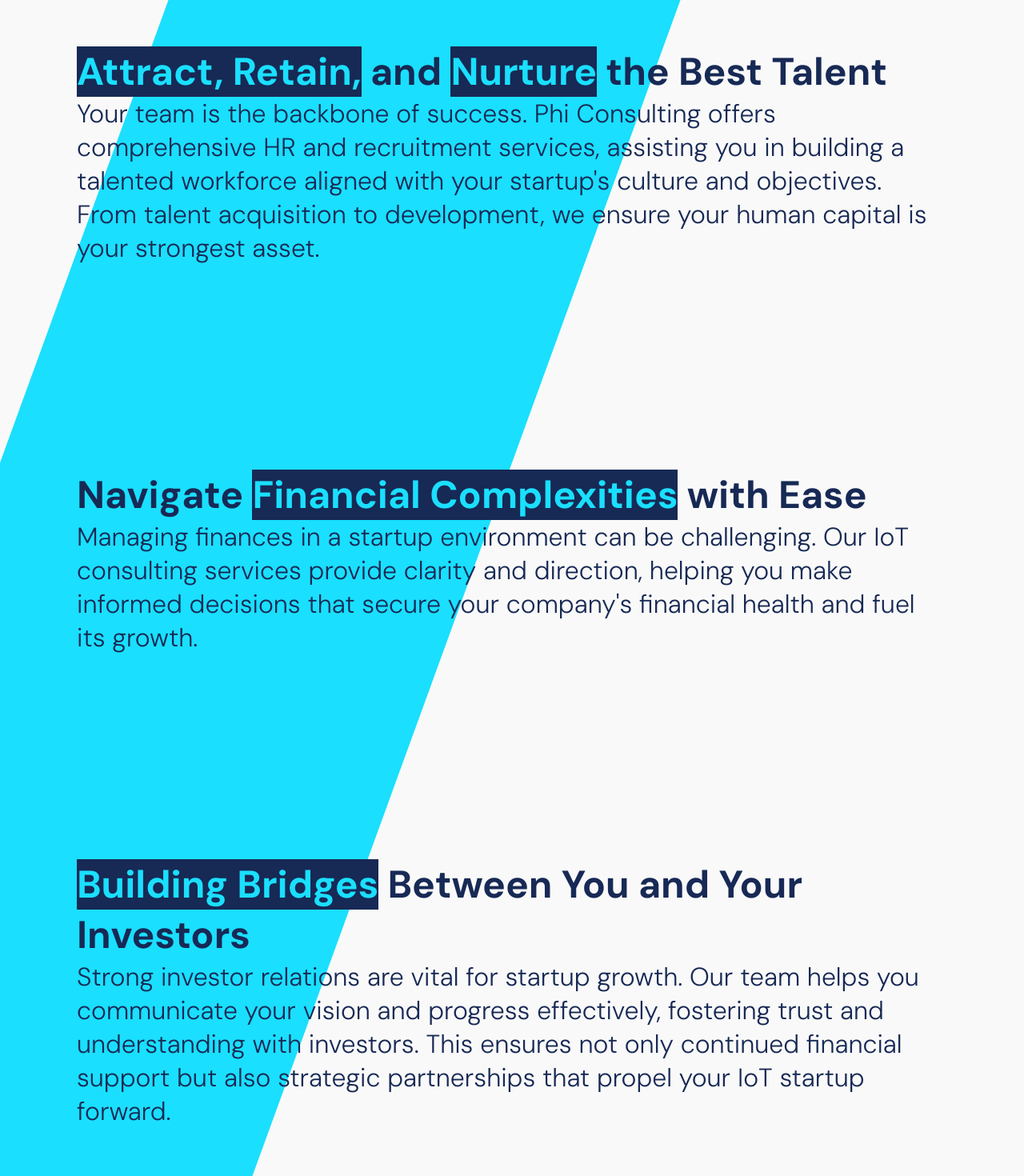
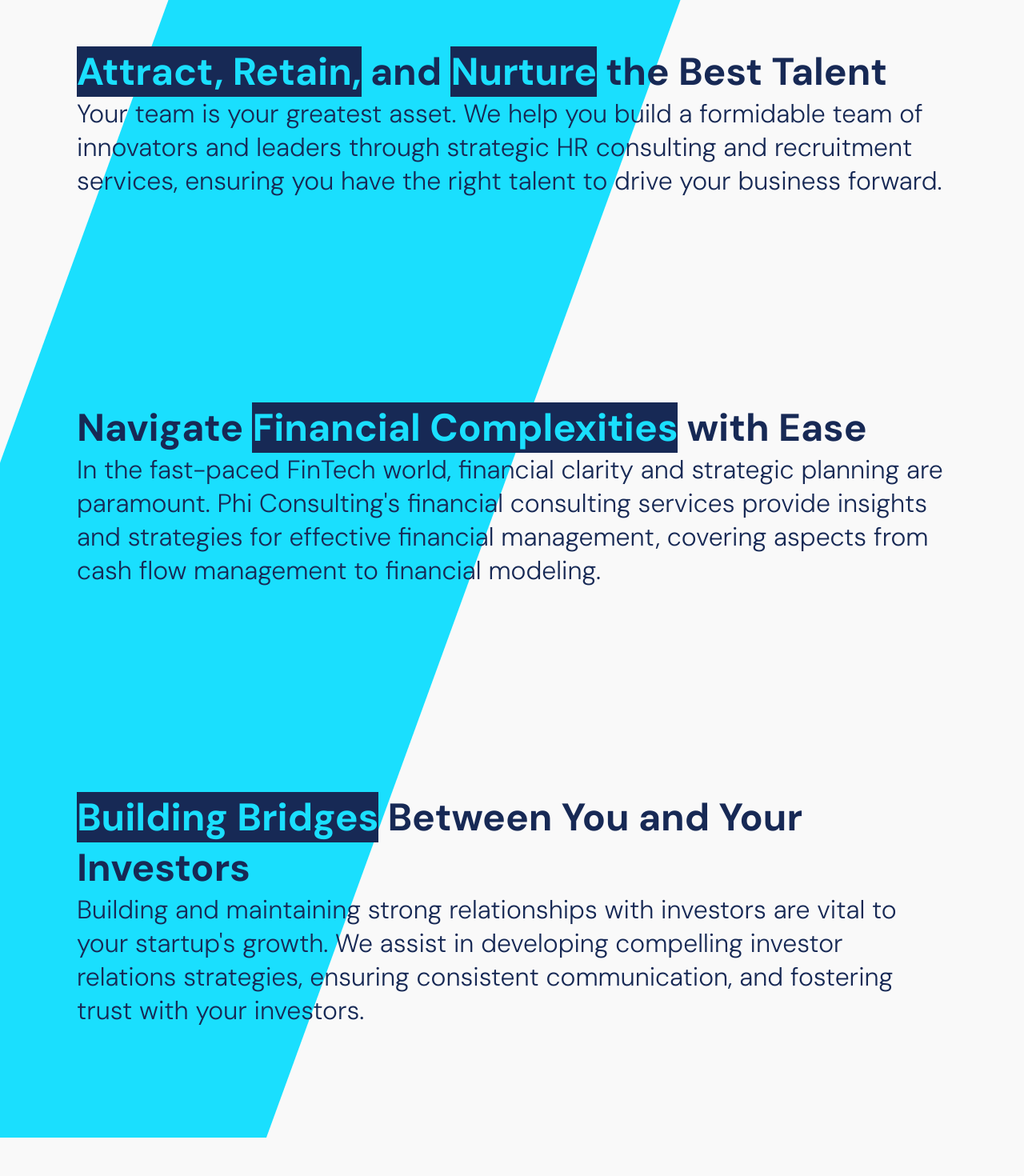
Before and after one commit to aitizaz-ul-haq/phi_consuting_react_website, a React (Vite) app: page /FinTech in a window 1280 px wide. Shown: the part 1980-3450 px from the top of the page at 80% size. Built offline with nearby package versions, Linux system fonts and the light colour scheme.

Commit message:
added changes

```diff
--- a/src/pages/industry_pages/Cloud.jsx
+++ b/src/pages/industry_pages/Cloud.jsx
@@ -254,7 +254,7 @@ useScrollToTop();
         <h2 className='title-special'>Revolutionize Your <span className='bluer'>Go-To-Market</span> Strategy</h2>
         </div>
         <div className="para-desc-industry">
-        In the dynamic world of IoT and tech startups, a well-crafted go-to-market (GTM) strategy is not just advantageous but essential. Our seasoned experts develop custom GTM strategies aligned with your vision, enabling you to not only enter the market but also make a lasting impact.
+        Navigate the market with confidence. Our Go-To-Market strategies are tailored to your unique vision, ensuring a powerful launch and sustained growth
         </div>
         </section>
 
@@ -263,7 +263,7 @@ useScrollToTop();
         <h2 className='title-special'><span className='bluer'>Attract, Retain,</span> and <span className='bluer'>Nurture</span> the Best Talent</h2>
         </div>
         <div className="para-desc-industry">
-        Your team is the backbone of success. Phi Consulting offers comprehensive HR and recruitment services, assisting you in building a talented workforce aligned with your startup's culture and objectives. From talent acquisition to development, we ensure your human capital is your strongest asset.
+        Build your dream team with us. Our HR experts specialize in recruiting top talent that aligns with your startup's culture and objectives.
         </div>
         </section>
 
@@ -272,7 +272,7 @@ useScrollToTop();
         <h2 className='title-special'>Navigate <span className='bluer'>Financial Complexities</span> with Ease</h2>
         </div>
         <div className="para-desc-industry">
-        Managing finances in a startup environment can be challenging. Our IoT consulting services provide clarity and direction, helping you make informed decisions that secure your company's financial health and fuel its growth.
+        Financial clarity for ambitious visions. We provide insightful financial strategies to optimize your resources and fuel your growth
         </div>
         </section>
 
@@ -281,7 +281,8 @@ useScrollToTop();
         <h2 className='title-special'><span className='bluer'>Building Bridges</span> Between You and Your Investors</h2>
         </div>
         <div className="para-desc-industry">
-        Strong investor relations are vital for startup growth. Our team helps you communicate your vision and progress effectively, fostering trust and understanding with investors. This ensures not only continued financial support but also strategic partnerships that propel your IoT startup forward.
+        Connecting visionaries with investors. Our robust network and expertise in investor relations help secure the right funding to elevate your startup.
+
         </div>
         </section>
        </article>
--- a/src/pages/industry_pages/DevOps.jsx
+++ b/src/pages/industry_pages/DevOps.jsx
@@ -257,7 +257,7 @@ useScrollToTop();
         <h2 className='title-special'>Revolutionize Your <span className='bluer'>Go-To-Market</span> Strategy</h2>
         </div>
         <div className="para-desc-industry">
-        In the dynamic world of IoT and tech startups, a well-crafted go-to-market (GTM) strategy is not just advantageous but essential. Our seasoned experts develop custom GTM strategies aligned with your vision, enabling you to not only enter the market but also make a lasting impact.
+        Navigate the complexities of market entry with our bespoke Go-To-Market strategies. Our expertise ensures your DevOps solutions don't just reach the market – they make a lasting impact.
         </div>
         </section>
 
@@ -266,7 +266,7 @@ useScrollToTop();
         <h2 className='title-special'><span className='bluer'>Attract, Retain,</span> and <span className='bluer'>Nurture</span> the Best Talent</h2>
         </div>
         <div className="para-desc-industry">
-        Your team is the backbone of success. Phi Consulting offers comprehensive HR and recruitment services, assisting you in building a talented workforce aligned with your startup's culture and objectives. From talent acquisition to development, we ensure your human capital is your strongest asset.
+        Talent is the cornerstone of success. Our recruitment strategies are designed to attract top-tier talent, perfectly aligned with your startup's culture and technological needs.
         </div>
         </section>
 
@@ -275,7 +275,7 @@ useScrollToTop();
         <h2 className='title-special'>Navigate <span className='bluer'>Financial Complexities</span> with Ease</h2>
         </div>
         <div className="para-desc-industry">
-        Managing finances in a startup environment can be challenging. Our IoT consulting services provide clarity and direction, helping you make informed decisions that secure your company's financial health and fuel its growth.
+        From budgeting to financial modeling, our financial consulting services ensure your startup's financial health is robust, enabling you to focus on innovation without fiscal worries.
         </div>
         </section>
 
@@ -284,7 +284,7 @@ useScrollToTop();
         <h2 className='title-special'><span className='bluer'>Building Bridges</span> Between You and Your Investors</h2>
         </div>
         <div className="para-desc-industry">
-        Strong investor relations are vital for startup growth. Our team helps you communicate your vision and progress effectively, fostering trust and understanding with investors. This ensures not only continued financial support but also strategic partnerships that propel your IoT startup forward.
+        Secure funding and build lasting relationships with investors. Our investor relations expertise means you're always pitch-ready, turning potential interests into solid investments.
         </div>
         </section>
        </article>
--- a/src/pages/industry_pages/FinTech.jsx
+++ b/src/pages/industry_pages/FinTech.jsx
@@ -283,7 +283,7 @@ useScrollToTop();
         <h2 className='title-special'>Revolutionize Your <span className='bluer'>Go-To-Market</span> Strategy</h2>
         </div>
         <div className="para-desc-industry">
-        In the dynamic world of IoT and tech startups, a well-crafted go-to-market (GTM) strategy is not just advantageous but essential. Our seasoned experts develop custom GTM strategies aligned with your vision, enabling you to not only enter the market but also make a lasting impact.
+        Navigating the FinTech landscape requires a robust Go-To-Market (GTM) strategy. Phi Consulting provides a comprehensive approach, offering market analysis, competitive positioning, and tailored marketing strategies. We ensure your launch is impactful and sets the stage for sustained success.
         </div>
         </section>
 
@@ -292,7 +292,7 @@ useScrollToTop();
         <h2 className='title-special'><span className='bluer'>Attract, Retain,</span> and <span className='bluer'>Nurture</span> the Best Talent</h2>
         </div>
         <div className="para-desc-industry">
-        Your team is the backbone of success. Phi Consulting offers comprehensive HR and recruitment services, assisting you in building a talented workforce aligned with your startup's culture and objectives. From talent acquisition to development, we ensure your human capital is your strongest asset.
+        Your team is your greatest asset. We help you build a formidable team of innovators and leaders through strategic HR consulting and recruitment services, ensuring you have the right talent to drive your business forward.
         </div>
         </section>
 
@@ -301,7 +301,7 @@ useScrollToTop();
         <h2 className='title-special'>Navigate <span className='bluer'>Financial Complexities</span> with Ease</h2>
         </div>
         <div className="para-desc-industry">
-        Managing finances in a startup environment can be challenging. Our IoT consulting services provide clarity and direction, helping you make informed decisions that secure your company's financial health and fuel its growth.
+        In the fast-paced FinTech world, financial clarity and strategic planning are paramount. Phi Consulting's financial consulting services provide insights and strategies for effective financial management, covering aspects from cash flow management to financial modeling.
         </div>
         </section>
 
@@ -310,7 +310,7 @@ useScrollToTop();
         <h2 className='title-special'><span className='bluer'>Building Bridges</span> Between You and Your Investors</h2>
         </div>
         <div className="para-desc-industry">
-        Strong investor relations are vital for startup growth. Our team helps you communicate your vision and progress effectively, fostering trust and understanding with investors. This ensures not only continued financial support but also strategic partnerships that propel your IoT startup forward.
+        Building and maintaining strong relationships with investors are vital to your startup's growth. We assist in developing compelling investor relations strategies, ensuring consistent communication, and fostering trust with your investors.
         </div>
         </section>
        </article>
--- a/src/pages/industry_pages/IaaS.jsx
+++ b/src/pages/industry_pages/IaaS.jsx
@@ -264,7 +264,7 @@ useScrollToTop();
         <h2 className='title-special'>Revolutionize Your <span className='bluer'>Go-To-Market</span> Strategy</h2>
         </div>
         <div className="para-desc-industry">
-        In the dynamic world of IoT and tech startups, a well-crafted go-to-market (GTM) strategy is not just advantageous but essential. Our seasoned experts develop custom GTM strategies aligned with your vision, enabling you to not only enter the market but also make a lasting impact.
+        Your innovation deserves a robust market entry. Our Go-To-Market (GTM) strategies are not just plans, but blueprints for success, designed to capture your target market effectively and efficiently.
         </div>
         </section>
 
@@ -273,7 +273,7 @@ useScrollToTop();
         <h2 className='title-special'><span className='bluer'>Attract, Retain,</span> and <span className='bluer'>Nurture</span> the Best Talent</h2>
         </div>
         <div className="para-desc-industry">
-        Your team is the backbone of success. Phi Consulting offers comprehensive HR and recruitment services, assisting you in building a talented workforce aligned with your startup's culture and objectives. From talent acquisition to development, we ensure your human capital is your strongest asset.
+        Talent is the backbone of any startup. We assist you in building a team not just for today, but for the future—a workforce aligned with your vision and ready for the challenges ahead.
         </div>
         </section>
 
@@ -282,7 +282,7 @@ useScrollToTop();
         <h2 className='title-special'>Navigate <span className='bluer'>Financial Complexities</span> with Ease</h2>
         </div>
         <div className="para-desc-industry">
-        Managing finances in a startup environment can be challenging. Our IoT consulting services provide clarity and direction, helping you make informed decisions that secure your company's financial health and fuel its growth.
+        Navigate the financial complexities of startup growth with our expert advice. From budgeting to fiscal management, we ensure your financial health is robust, enabling you to focus on innovation.
         </div>
         </section>
 
@@ -291,7 +291,7 @@ useScrollToTop();
         <h2 className='title-special'><span className='bluer'>Building Bridges</span> Between You and Your Investors</h2>
         </div>
         <div className="para-desc-industry">
-        Strong investor relations are vital for startup growth. Our team helps you communicate your vision and progress effectively, fostering trust and understanding with investors. This ensures not only continued financial support but also strategic partnerships that propel your IoT startup forward.
+        Building bridges between your vision and the right investors. Our investor relations services connect you with the right people, ensuring your ideas get the backing they need to soar.
         </div>
         </section>
         </article>
--- a/src/pages/industry_pages/SaaS.jsx
+++ b/src/pages/industry_pages/SaaS.jsx
@@ -250,7 +250,7 @@ useScrollToTop();
         <h2 className='title-special'>Revolutionize Your <span className='bluer'>Go-To-Market</span> Strategy</h2>
         </div>
         <div className="para-desc-industry">
-        In the dynamic world of IoT and tech startups, a well-crafted go-to-market (GTM) strategy is not just advantageous but essential. Our seasoned experts develop custom GTM strategies aligned with your vision, enabling you to not only enter the market but also make a lasting impact.
+        Our Go-To-Market strategies are more than just plans; they are blueprints for success, meticulously tailored to your startup's unique value proposition and the ever-evolving dynamics of your market.
         </div>
         </section>
 
@@ -259,7 +259,7 @@ useScrollToTop();
         <h2 className='title-special'><span className='bluer'>Attract, Retain,</span> and <span className='bluer'>Nurture</span> the Best Talent</h2>
         </div>
         <div className="para-desc-industry">
-        Your team is the backbone of success. Phi Consulting offers comprehensive HR and recruitment services, assisting you in building a talented workforce aligned with your startup's culture and objectives. From talent acquisition to development, we ensure your human capital is your strongest asset.
+        Talent is the backbone of thriving startups. With our comprehensive HR and recruitment services, we ensure you assemble the right team to drive your vision forward.
         </div>
         </section>
 
@@ -268,7 +268,7 @@ useScrollToTop();
         <h2 className='title-special'>Navigate <span className='bluer'>Financial Complexities</span> with Ease</h2>
         </div>
         <div className="para-desc-industry">
-        Managing finances in a startup environment can be challenging. Our IoT consulting services provide clarity and direction, helping you make informed decisions that secure your company's financial health and fuel its growth.
+        In the startup world, financial acumen is paramount. Our financial consulting services provide the insights and strategies needed to optimize your financial performance, securing your company's future.
         </div>
         </section>
 
@@ -277,7 +277,7 @@ useScrollToTop();
         <h2 className='title-special'><span className='bluer'>Building Bridges</span> Between You and Your Investors</h2>
         </div>
         <div className="para-desc-industry">
-        Strong investor relations are vital for startup growth. Our team helps you communicate your vision and progress effectively, fostering trust and understanding with investors. This ensures not only continued financial support but also strategic partnerships that propel your IoT startup forward.
+        Building bridges with investors is key to your startup's success. Our expertise in investor relations ensures effective communication of your startup's value, fostering trust and securing the funding necessary for growth
         </div>
         </section>
        </article>
```
Also changed, not shown: src/pages/sub_pages/FinancialConsulting.jsx (+25 -27 lines).
